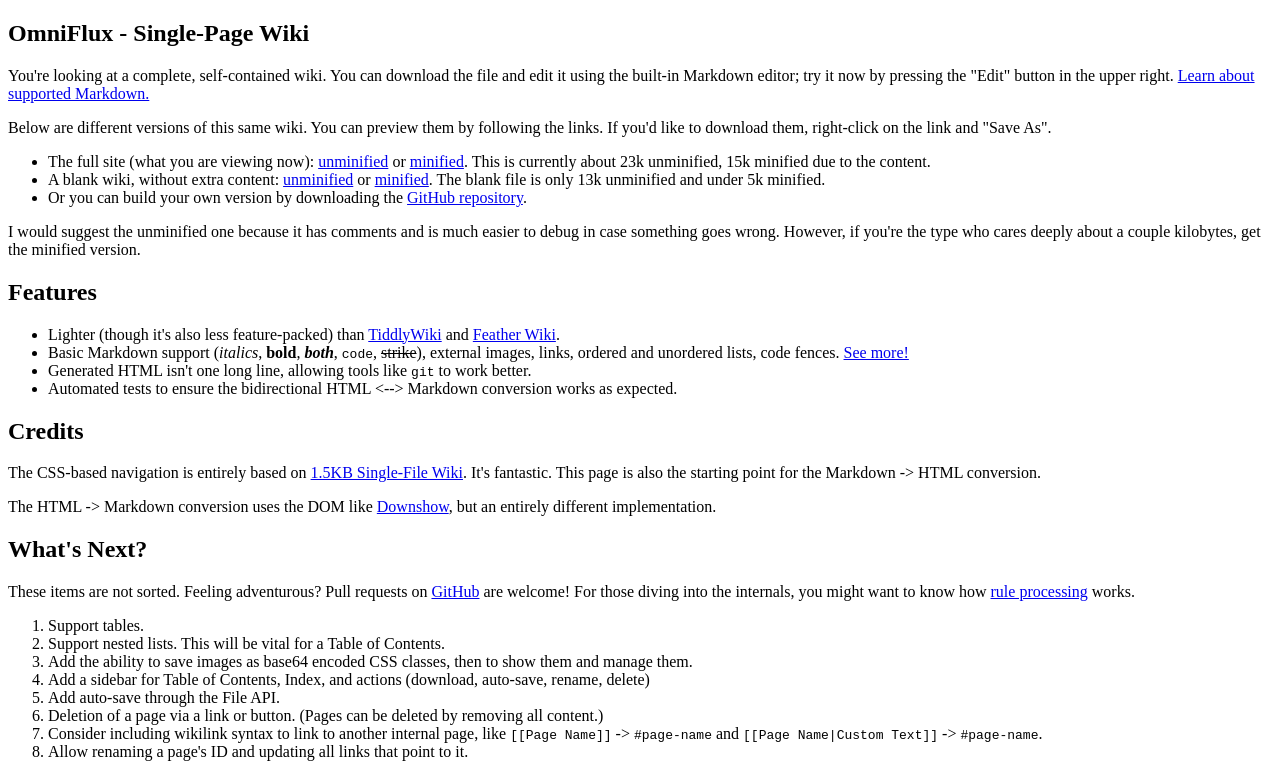
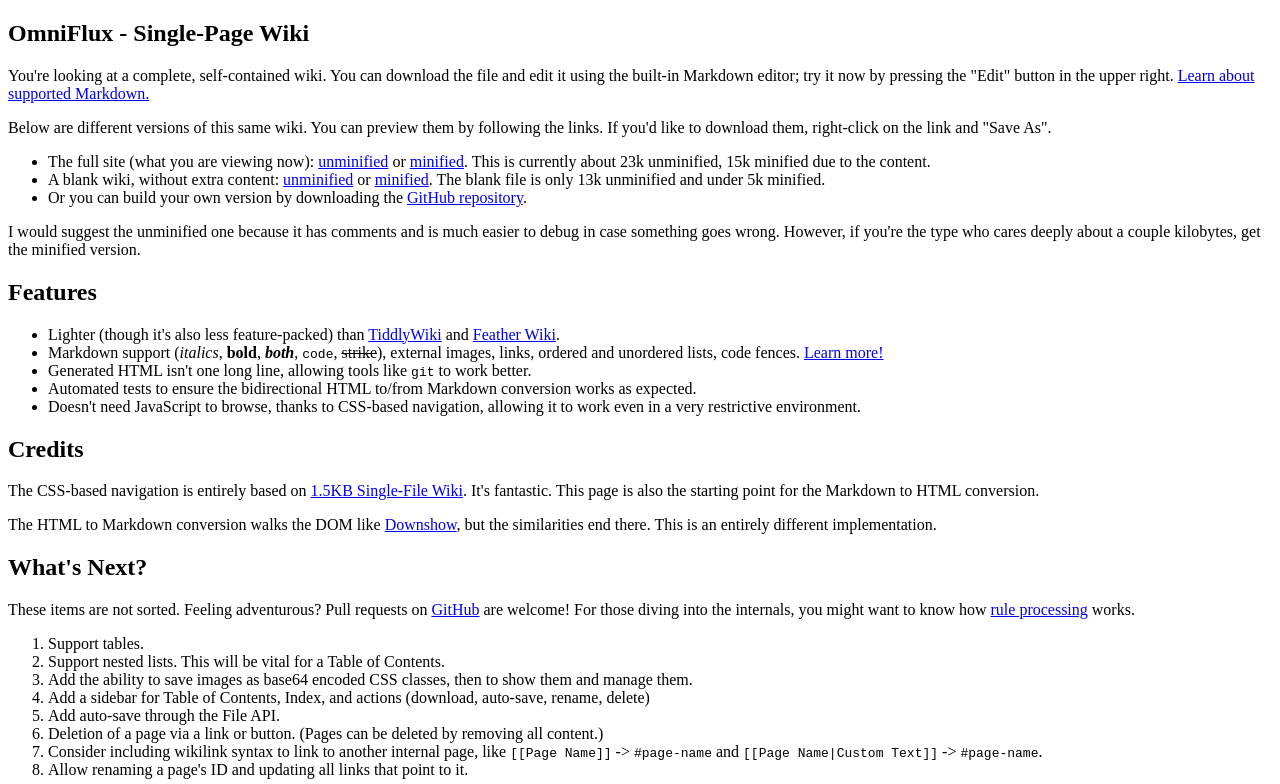
Before and after one commit to fidian/omniflux, a website: page omniflux.html in a window 1280 px wide. Shown: the top 784 px of the page. Drawn offline with Linux system fonts and the light colour scheme.

Commit message:
Cleaning up wording a little

```diff
--- a/omniflux.html
+++ b/omniflux.html
@@ -19,17 +19,18 @@
 
 <ul>
 <li>Lighter (though it's also less feature-packed) than <a href="https://tiddlywiki.com/">TiddlyWiki</a> and <a href="https://feather.wiki/">Feather Wiki</a>.</li>
-<li>Basic Markdown support (<i>italics</i>, <b>bold</b>, <b><i>both</i></b>, <code>code</code>, <s>strike</s>), external images, links, ordered and unordered lists, code fences. <a href="#markdown">See more!</a></li>
+<li>Markdown support (<i>italics</i>, <b>bold</b>, <b><i>both</i></b>, <code>code</code>, <s>strike</s>), external images, links, ordered and unordered lists, code fences. <a href="#markdown">Learn more!</a></li>
 <li>Generated HTML isn't one long line, allowing tools like <code>git</code> to work better.</li>
-<li>Automated tests to ensure the bidirectional HTML &lt;--&gt; Markdown conversion works as expected.</li>
+<li>Automated tests to ensure the bidirectional HTML to/from Markdown conversion works as expected.</li>
+<li>Doesn't need JavaScript to browse, thanks to CSS-based navigation, allowing it to work even in a very restrictive environment.</li>
 </ul>
 
 
 <h2>Credits</h2>
 
-<p>The CSS-based navigation is entirely based on <a href="https://dev.to/fedia/15kb-single-file-wiki-46a1">1.5KB Single-File Wiki</a>. It's fantastic. This page is also the starting point for the Markdown -&gt; HTML conversion.</p>
+<p>The CSS-based navigation is entirely based on <a href="https://dev.to/fedia/15kb-single-file-wiki-46a1">1.5KB Single-File Wiki</a>. It's fantastic. This page is also the starting point for the Markdown to HTML conversion.</p>
 
-<p>The HTML -&gt; Markdown conversion uses the DOM like <a href="https://github.com/acornejo/downshow">Downshow</a>, but an entirely different implementation.</p>
+<p>The HTML to Markdown conversion walks the DOM like <a href="https://github.com/acornejo/downshow">Downshow</a>, but the similarities end there. This is an entirely different implementation.</p>
 
 
 <h2>What's Next?</h2>
```
